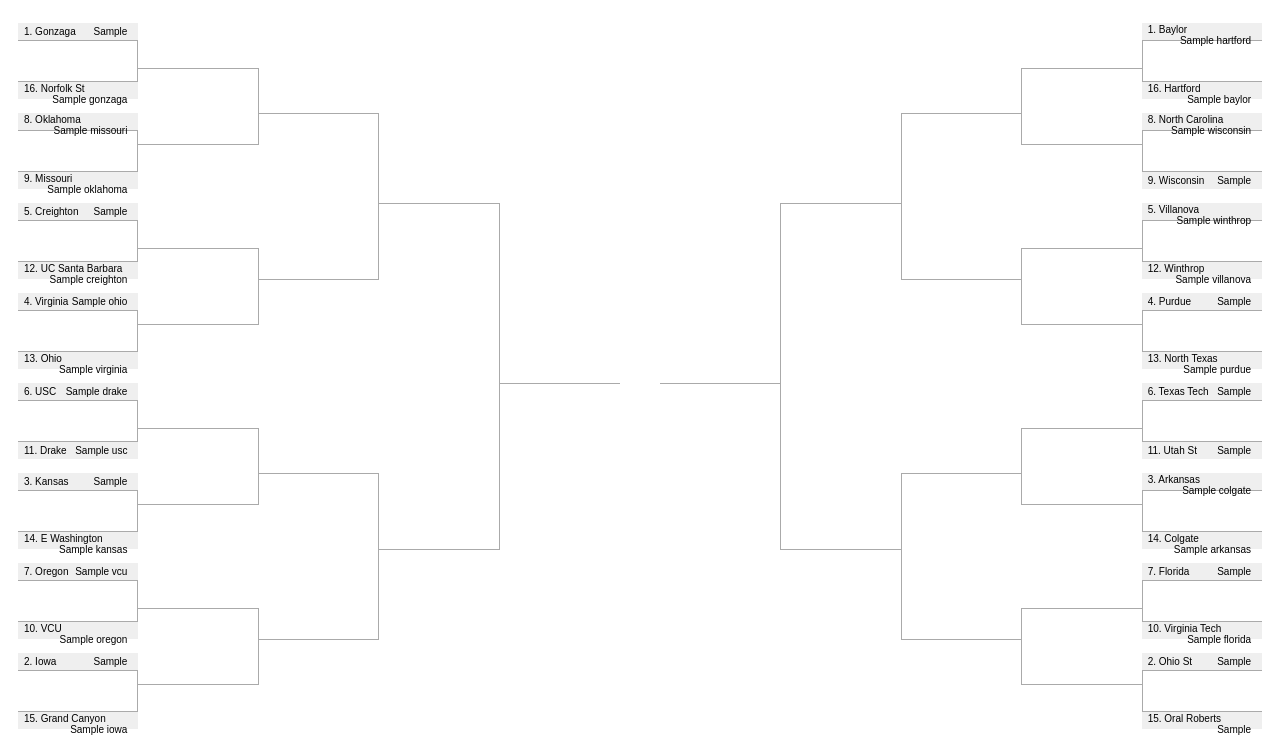
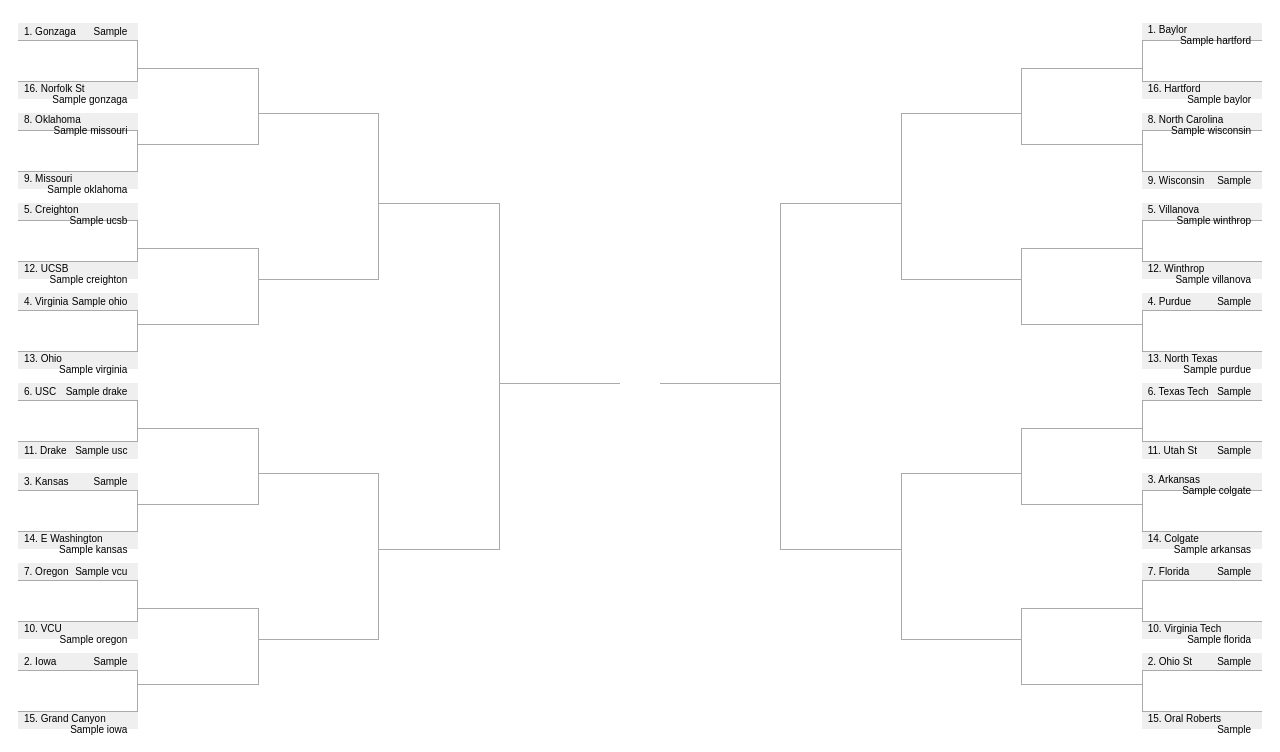
Before and after one commit to mtodisco10/mm-bracket, a Flask app: template templates/index.html in a window 1280 px wide. Shown: the part 61-813 px from the top of the page. Run offline with Flask 2, Linux system fonts and the light colour scheme; the template is opened without the code that fills it: most values are stand-ins (such as "Sample title", 1, 10 or a date in 2020).

Commit message:
tweaked app for heroku

```diff
--- a/app.py
+++ b/app.py
@@ -5,7 +5,8 @@ import pandas as pd
 from pred_dict import preds as preds_dict
 
 app = Flask(__name__)
-app.config['SQLALCHEMY_DATABASE_URI'] = 'sqlite:///winners.db'
+#app.config['SQLALCHEMY_DATABASE_URI'] = 'sqlite:///winners.db'
+app.config['SQLALCHEMY_DATABASE_URI'] = 'postgres://pkqssrpovzodsl:500ea466e132cd901e6975cb8b132e6d50d579ab63632eb4c6a45a7ef4734c79@ec2-52-70-186-184.compute-1.amazonaws.com:5432/d1jt5somgbmeum'
 #Initialize the database
 db = SQLAlchemy(app)
 
--- a/templates/index.html
+++ b/templates/index.html
@@ -35,11 +35,11 @@
       <li class="spacer">&nbsp;</li>
 
       <button name='matchup' class="game game-top bottom-border" value="Creighton||west_3||5">5. Creighton <span>
-        {{ preds_dict['Creighton']['UC Santa Barbara'] }}
+        {{ preds_dict['Creighton']['UCSB'] }}
       </span></button>
       <li class="game game-spacer">&nbsp;</li>
-      <button name='matchup' class="game game-bottom top-border" value="UC Santa Barbara||west_3||12">12. UC Santa Barbara <span>
-        {{ preds_dict['UC Santa Barbara']['Creighton'] }}
+      <button name='matchup' class="game game-bottom top-border" value="UCSB||west_3||12">12. UCSB <span>
+        {{ preds_dict['UCSB']['Creighton'] }}
       </span></button>
 
       <li class="spacer">&nbsp;</li>
--- a/templates/top_bracket.html
+++ b/templates/top_bracket.html
@@ -35,11 +35,11 @@
       <li class="spacer">&nbsp;</li>
 
       <button name='matchup' class="game game-top bottom-border" value="Creighton||west_3||5">5. Creighton <span>
-        {{ preds_dict['Creighton']['UC Santa Barbara'] }}
+        {{ preds_dict['Creighton']['UCSB'] }}
       </span></button>
       <li class="game game-spacer">&nbsp;</li>
-      <button name='matchup' class="game game-bottom top-border" value="UC Santa Barbara||west_3||12">12. UC Santa Barbara <span>
-        {{ preds_dict['UC Santa Barbara']['Creighton'] }}
+      <button name='matchup' class="game game-bottom top-border" value="UCSB||west_3||12">12. UCSB <span>
+        {{ preds_dict['UCSB']['Creighton'] }}
       </span></button>
 
       <li class="spacer">&nbsp;</li>
```
Also changed, not shown: requirements.txt (+125 -6 lines), 1 other file.
